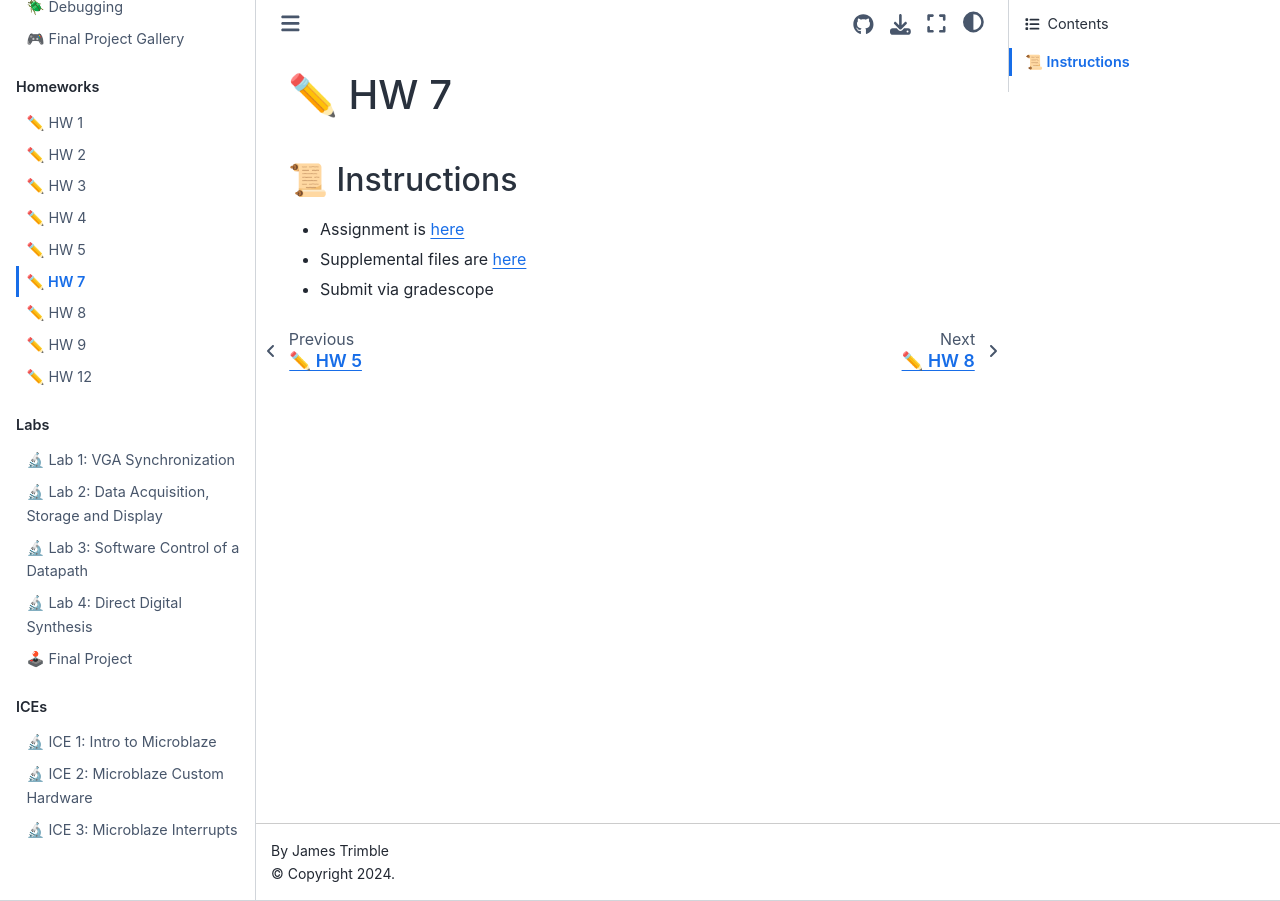
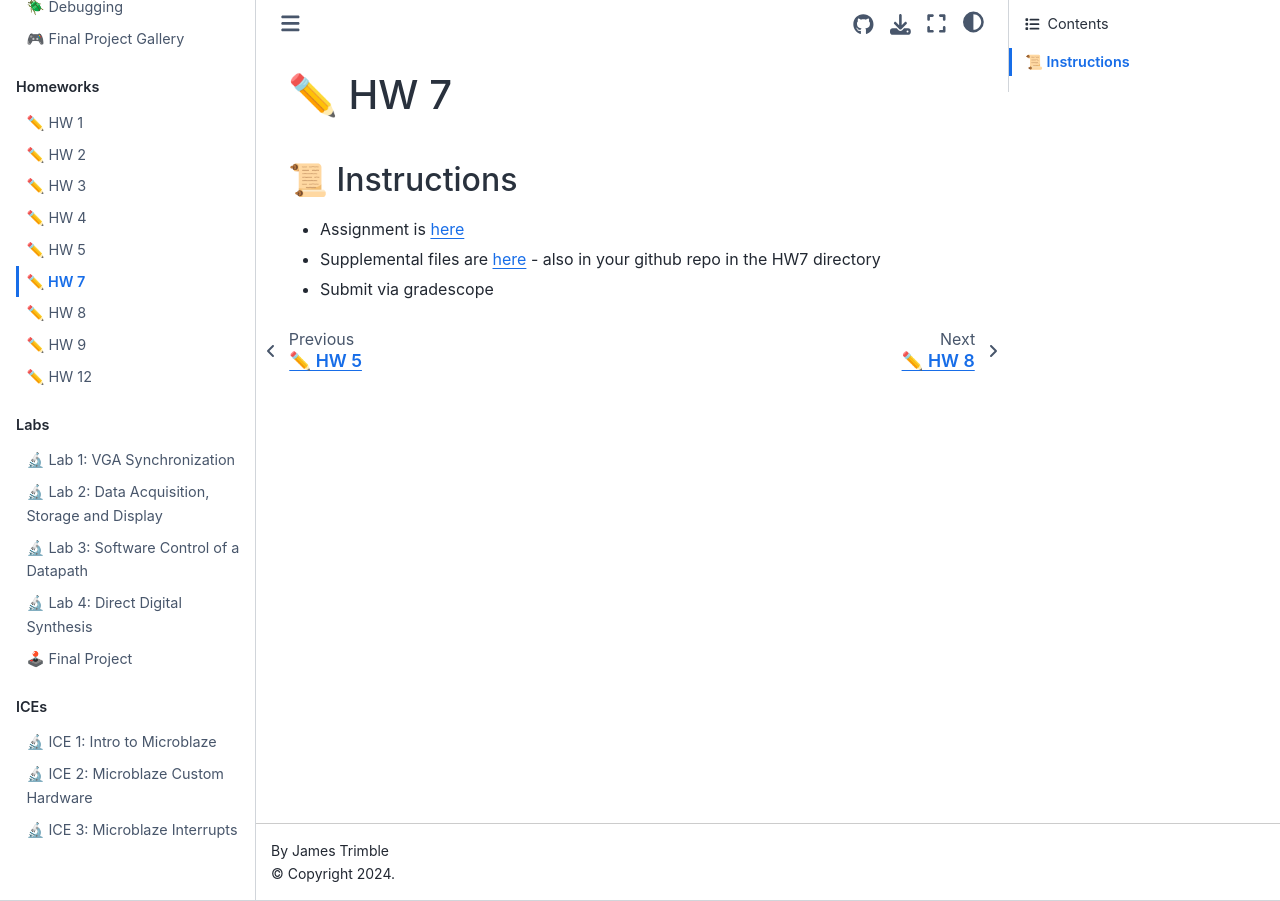
Before and after one commit to USAFA-ECE/ece383, a Jupyter Book: the page built from book/Assignments/homework7.md, in a window 1280 px wide. Built offline with Jupyter Book 1.0.4 settings and Sphinx 7.4.7 and the Sphinx Book theme 1.1.4, drawn with Linux system fonts in a browser that asks for light colours; pages that are not in the unit, such as notebooks, are missing from menus.

Commit message:
Update homework7.md

```diff
--- a/book/Assignments/homework7.md
+++ b/book/Assignments/homework7.md
@@ -2,5 +2,5 @@
 
 ## 📜 Instructions
 - Assignment is [here](https://github.com/USAFA-ECE/ece383/blob/main/book/Assignments/files/Homework_7.pdf)
-- Supplemental files are [here](https://github.com/USAFA-ECE/ece383/raw/refs/heads/main/book/Assignments/files/Homework_7.zip)
+- Supplemental files are [here](https://github.com/USAFA-ECE/ece383/raw/refs/heads/main/book/Assignments/files/Homework_7.zip) - also in your github repo in the HW7 directory
 - Submit via gradescope
```
